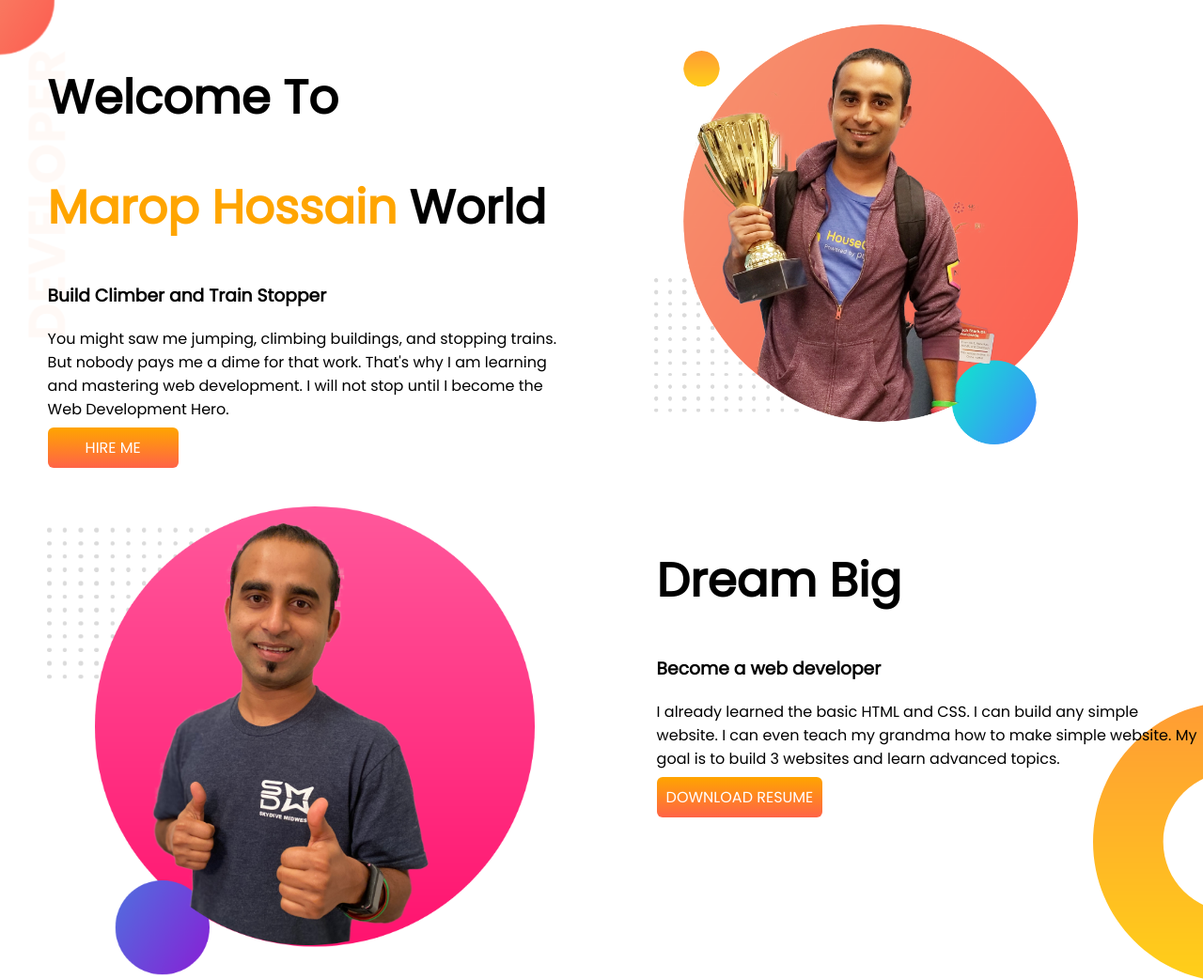
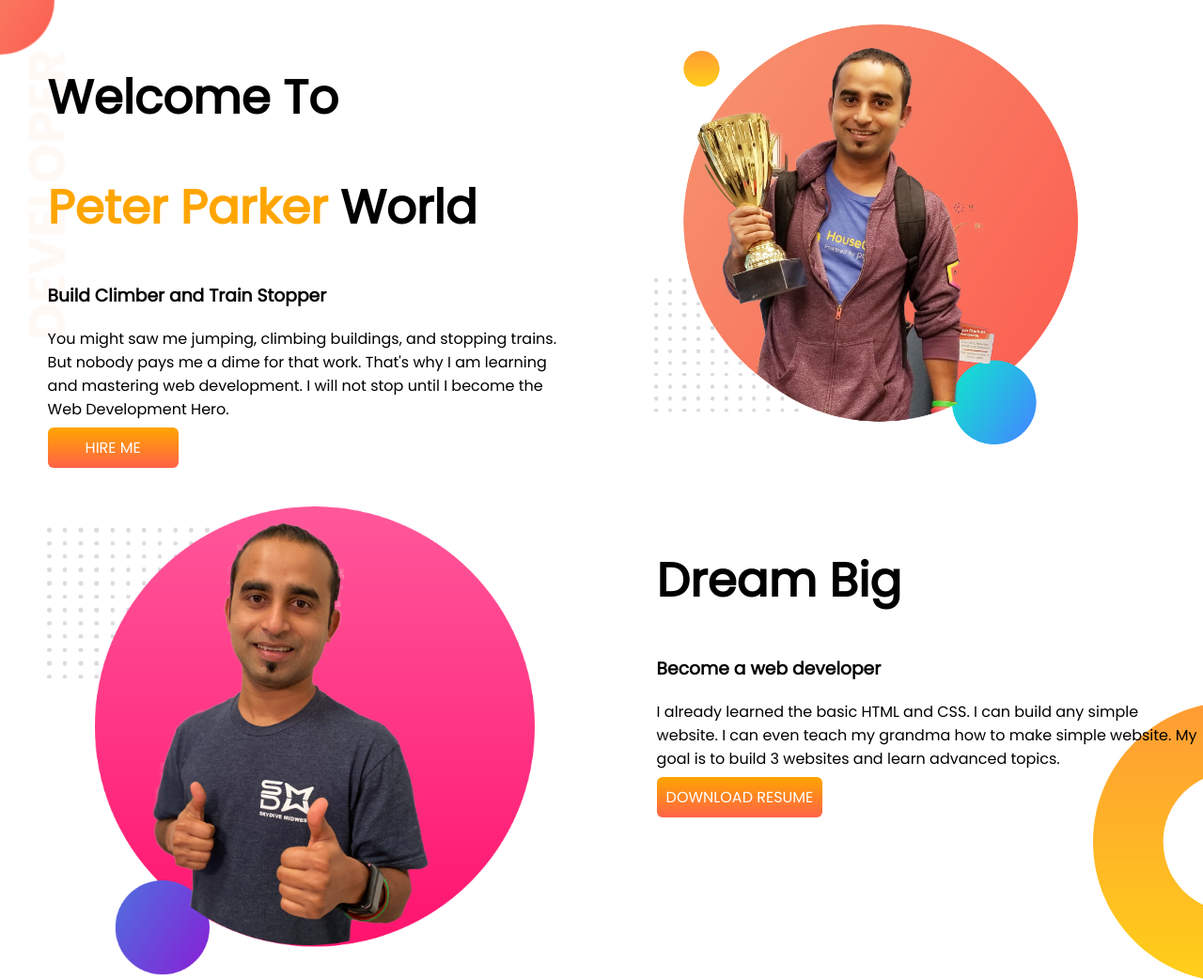
Before and after one commit to md-marop-hossain/developer-portfolio, a plain HTML site: page index.html in a window 1280 px wide. Shown: the top 1042 px of the page at 94% size. Drawn offline with Linux system fonts and the light colour scheme.

Commit message:
final code updated

```diff
--- a/index.html
+++ b/index.html
@@ -16,7 +16,7 @@
     <section class="top-banner  flexible-container">
         <div class="half-width">
             <h1> Welcome To</h1>
-            <h1> <span class="orange-color">Marop Hossain </span>World</h1>
+            <h1> <span class="orange-color">Peter Parker </span>World</h1>
             <h3>Build Climber and Train Stopper</h3>
             <p>You might saw me jumping, climbing buildings, and stopping trains. But nobody pays me a dime for that
                 work.
```
